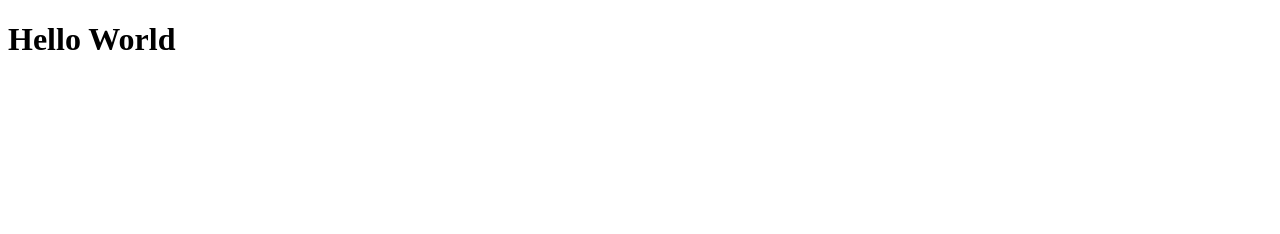
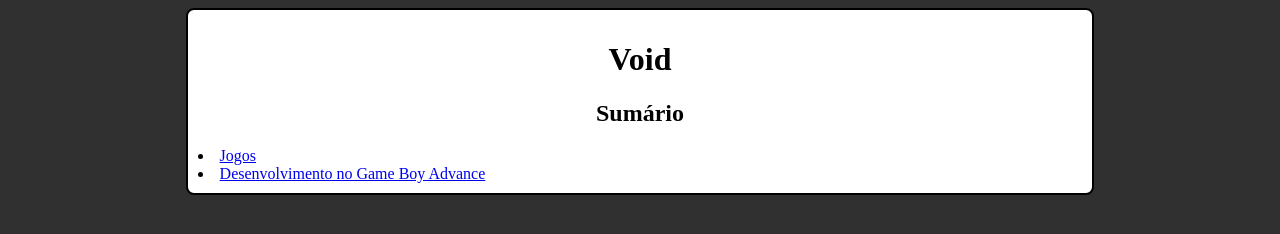
Before and after one commit to ATSxp/void.github.io, a plain HTML site: page index.html in a window 1280 px wide. Drawn offline with Linux system fonts and the light colour scheme.

Commit message:
edit some things

```diff
--- /dev/null
+++ b/css/style.css
@@ -0,0 +1,19 @@
+@charset "UTF-8";
+
+body {
+  background-color: #303030;
+}
+
+main {
+  background-color: white;
+  text-align: center;
+  width: 70%;
+  margin: auto;
+  border: 2px solid #000;
+  border-radius: 8px;
+  padding: 10px;
+}
+
+.sumario {
+  text-align: left;
+}
--- a/index.html
+++ b/index.html
@@ -1,11 +1,19 @@
 <!DOCTYPE html>
-<html>
-    <head>
-        <meta charset="UTF-8" />
-        <meta name="viewport" content="width=device-width" />
-        <title>Void</title>
-    </head>
-    <body>
-        <h1>Hello World</h1>
-    </body>
+<html lang="pt-br">
+  <head>
+    <title>Void</title>
+    <meta charset="UTF-8">
+    <meta name="viewport" content="width=device-width, initial-scale=1">
+    <link href="css/style.css" rel="stylesheet">
+  </head>
+  <body>
+    <main>
+      <h1>Void</h1>
+      <h2>Sumário</h2>
+      <div class="sumario">
+        <li><a href="https://atsxp.itch.io" target="_blank">Jogos</a></li>
+        <li><a href="./pages/devgba/devgba_0.html">Desenvolvimento no Game Boy Advance</a></li>
+      </div>
+    </main>
+  </body>
 </html>
```
Also changed, not shown: pages/devgba/devgba_0.html (added, +14 -0 lines).
